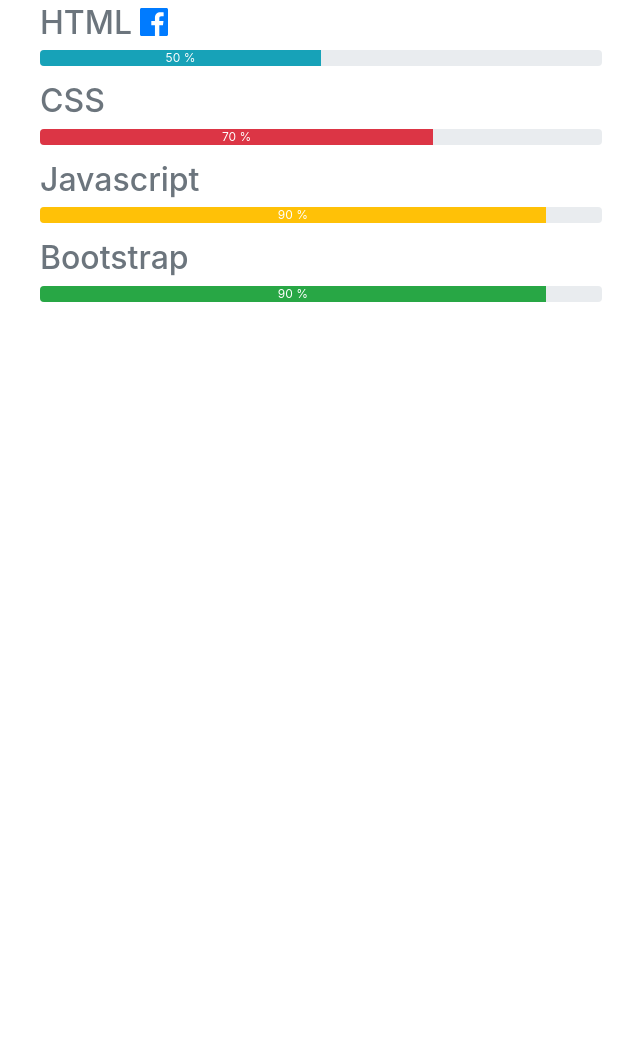
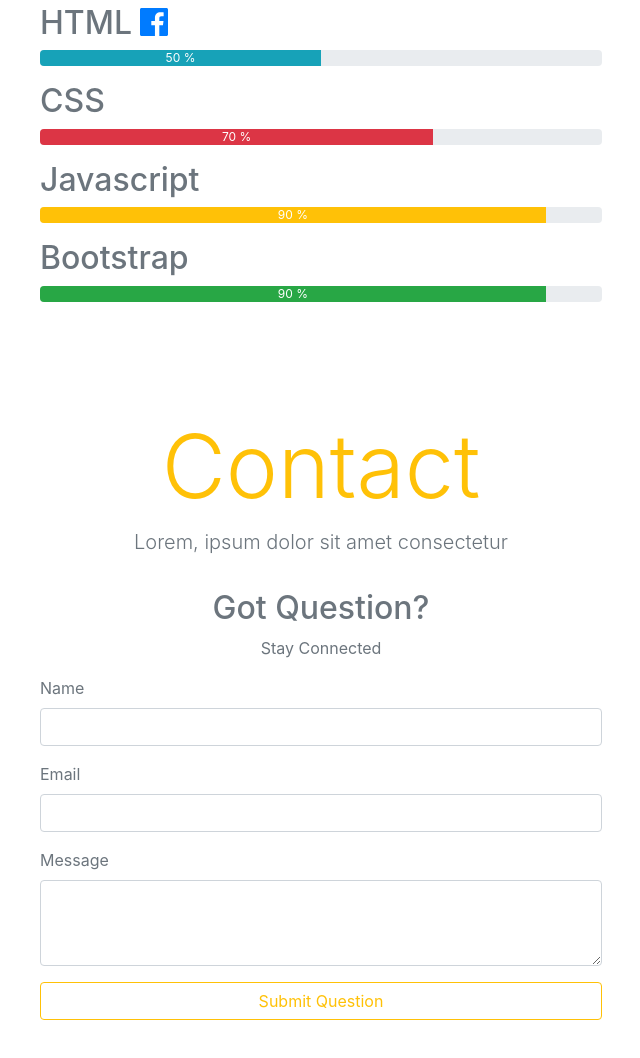
Before and after one commit to AdrianRomanski/bootstrap_projects, a plain HTML site: page pure_bootstrap/index.html in a window 1280 px wide. Shown: the part 2538-3596 px from the top of the page, without its empty margins (319-959 px from the left). Before the commit the page ends 2904 px from the top, so only its background shows below. Drawn offline with nearby package versions, Linux system fonts and the light colour scheme.

Commit message:
Added Content Section - Pure Bootstrap Website

```diff
--- a/pure_bootstrap/index.html
+++ b/pure_bootstrap/index.html
@@ -221,7 +221,7 @@
     <div class="row">
       <div class="col text-center mb-3">
         <h1 class="text-warning display-2">Progress</h1>
-        <p class="lead text-light">Lorem, ipsum dolor sit amet consectetur</p>
+        <p class="lead text-secondary">Lorem, ipsum dolor sit amet consectetur</p>
       </div>
     </div>
     <!--end of title-->
@@ -248,8 +248,46 @@
     </div>
   </div>
 </section>
+<!--progress -->
 
+<!--content-->
+<section class="p-5 bg-1">
+  <div class="container-fluid">
+    <!--title-->
+    <div class="row">
+      <div class="col text-center mb-3">
+        <h1 class="text-warning display-2">Contact</h1>
+        <p class="lead text-secondary">Lorem, ipsum dolor sit amet consectetur</p>
+      </div>
+    </div>
+    <!--end of title-->
+    <div class="row justify-content-center">
+      <div class="col-lg-6 col-md-8 col-sm-10">
+          <div class="text-center text-secondary">
+            <h2>Got Question?</h2>
+            <p>Stay Connected</p>
+          </div>
+          <form class="text-muted">
+            <div class="form-group">
+              <label for="name">Name</label>
+              <input type="text" class="form-control" id="name">
+            </div>
+            <div class="form-group">
+              <label for="email">Email</label>
+              <input type="text" class="form-control" id="email">
+            </div>
+            <div class="form-group">
+              <label for="message">Message</label>
+              <textarea class="form-control" rows="3" id="message"></textarea>
+            </div>
+          <button class="btn btn-outline-warning btn-block" type="submit">Submit Question</button>
+        </form>
+        </div>
+      </div>
+    </div>
+</section>
 
+<!--end of content-->
 
     <!-- jQuery first, then Popper.js, then Bootstrap JS -->
     <script src="https://code.jquery.com/jquery-3.3.1.slim.min.js" integrity="sha384-q8i/X+965DzO0rT7abK41JStQIAqVgRVzpbzo5smXKp4YfRvH+8abtTE1Pi6jizo" crossorigin="anonymous"></script>
```
